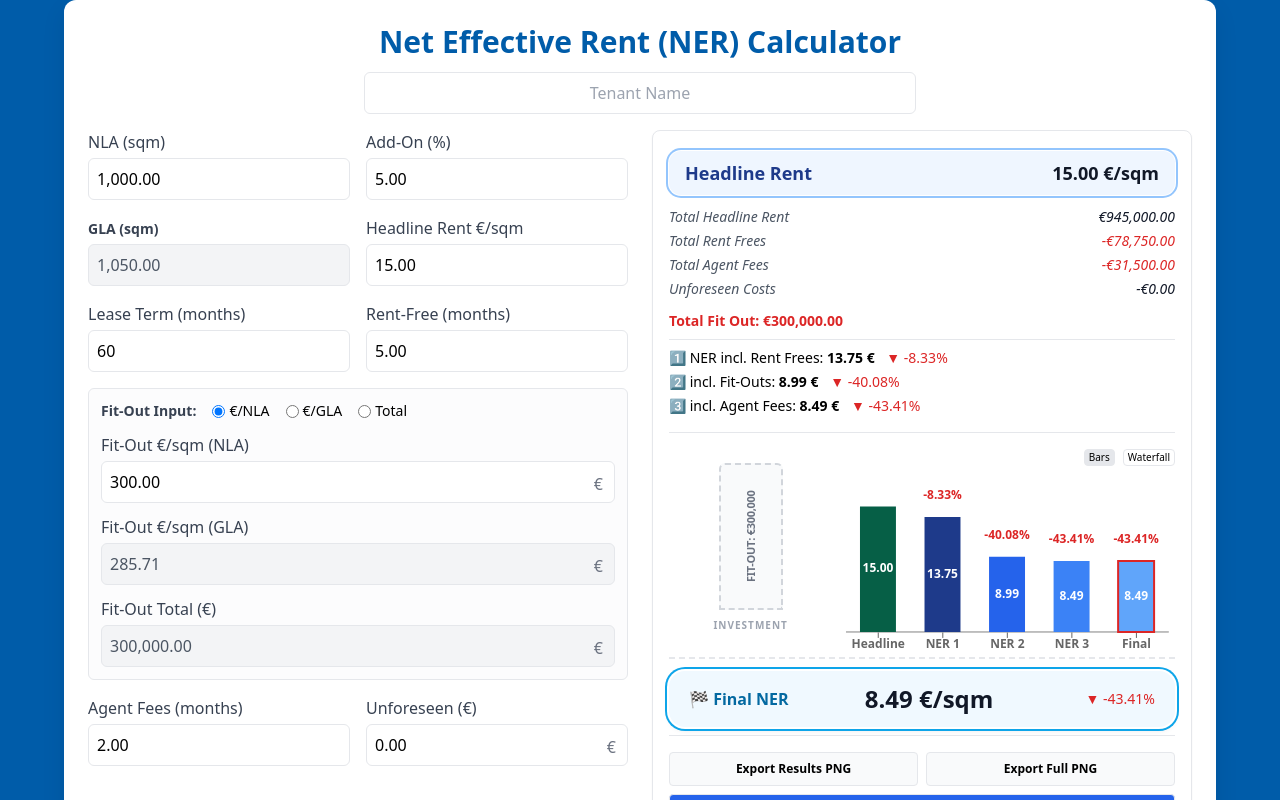
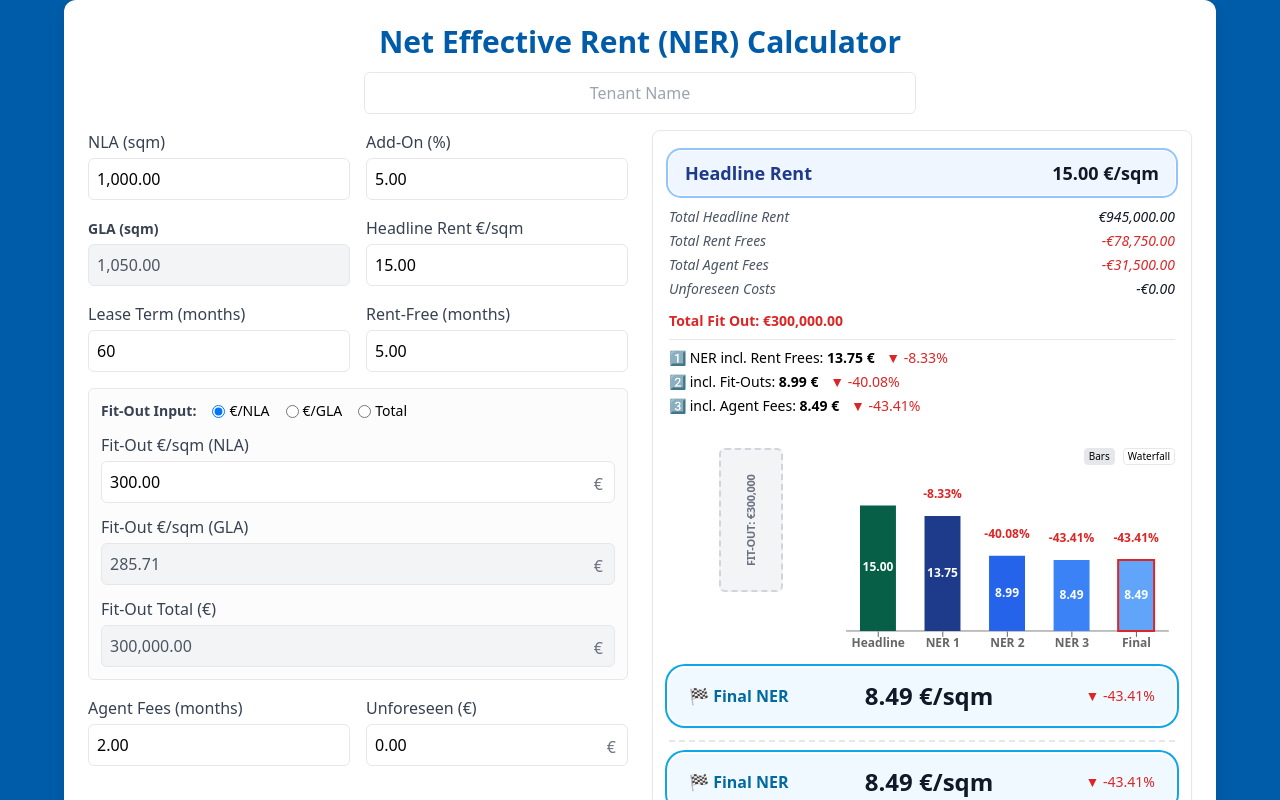
Before and after one commit to Musicandy13/NER-with-Scenarios, a React (Vite) app: page / in a window 1280 px wide. Shown: the top 800 px of the page. Built offline with nearby package versions, Linux system fonts and the light colour scheme.

Commit message:
Update App.jsx

```diff
--- a/src/App.jsx
+++ b/src/App.jsx
@@ -573,18 +573,18 @@ return (
                   </div>
 
                   {/* CHARTS */}
-                  <div className="mt-4 grid grid-cols-3 gap-2 border-t pt-4">
-                    {/* ELEGANTER FIT-OUT INDIKATOR */}
-                    <div className="h-48 col-span-1 flex flex-col items-center justify-end pb-2">
+<div className="mt-4 grid grid-cols-3 gap-2 pt-4">
+  {/* FIT-OUT BALKEN - Jetzt auf gleicher Höhe wie die anderen */}
+  <div className="h-48 col-span-1 flex flex-col items-center justify-start">
     <div
-                        className="w-16 bg-gray-50 border-2 border-dashed border-gray-300 rounded-t-md flex items-center justify-center relative transition-all"
-                        style={{ height: '80%' }}
+      className="w-16 bg-gray-100 border-2 border-dashed border-gray-300 rounded-md flex items-center justify-center relative transition-all"
+      style={{ height: '75%' }} /* Passt die Höhe an die Rent-Balken an */
     >
       <span className="absolute -rotate-90 whitespace-nowrap text-gray-500 font-bold text-[11px] tracking-tight">
         FIT-OUT: {FCUR0(totalFit)}
       </span>
     </div>
-                      <span className="mt-2 text-[10px] text-gray-400 font-bold uppercase tracking-widest">Investment</span>
+    {/* Wort "Investment" wurde hier entfernt */}
   </div>
 
   {/* RECHTE SEITE: NER BARS */}
@@ -598,6 +598,15 @@ return (
     ) : (
       <WaterfallChart data={wfData} isExporting={isExporting} />
     )}
+  </div>
+</div>
+
+{/* Die gepunktete Linie (border-t-2 border-dashed) wurde hier entfernt */}
+<div className="mt-4 pt-3">
+  <div className="rounded-2xl ring-2 ring-sky-500 ring-offset-2 bg-sky-50 px-5 py-3 flex items-center justify-between shadow-md">
+    <div className="text-sky-700 font-extrabold">🏁 Final NER</div>
+    <div className="text-2xl font-extrabold text-gray-900">{F(ner4, 2)} €/sqm</div>
+    <div className="ml-2 text-sm"><Delta base={rent} val={ner4} /></div>
   </div>
 </div>
 
```
Lines whose indentation alone changed are shown as unchanged.
